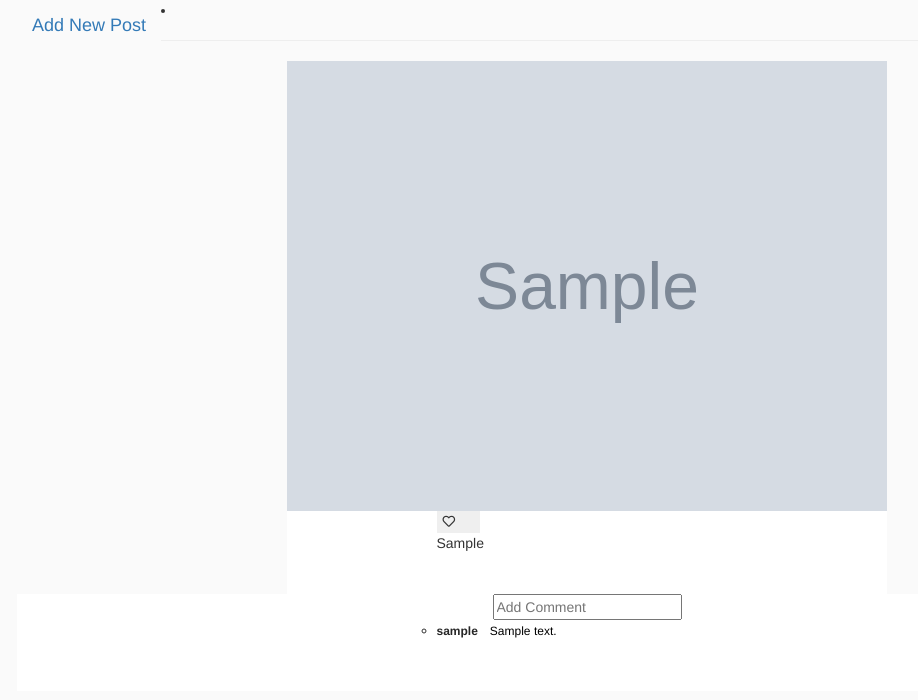
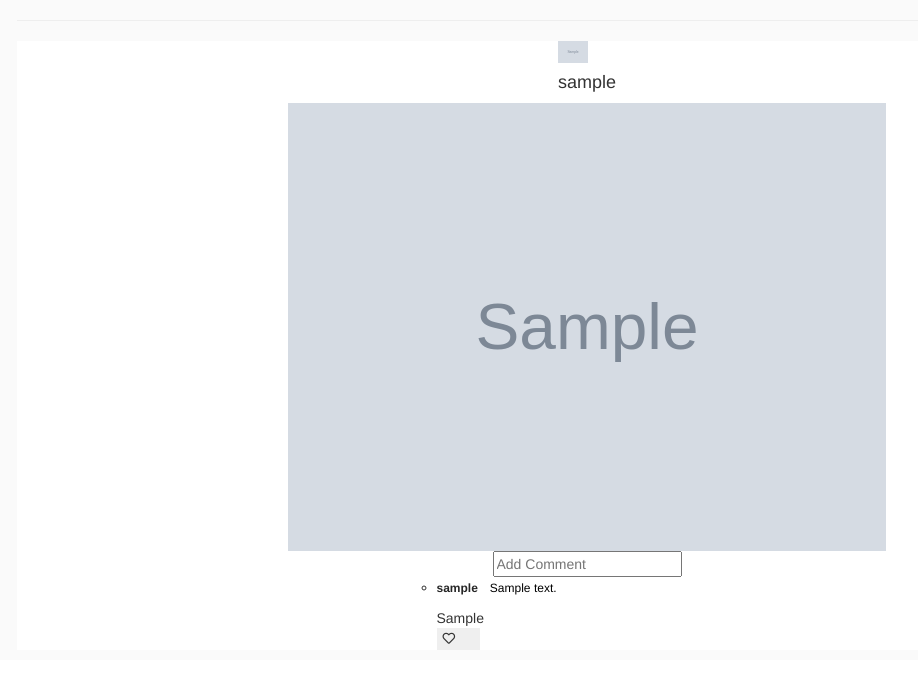
Before and after one commit to Cyrusluke925/petpals_app, a Django app: page /feed in a window 1280 px wide. Shown: the part 76-776 px from the top of the page, without its empty margins (53-971 px from the left). Run offline with Django 3.2, Linux system fonts and the light colour scheme; a user stored in the database is signed in; tables that the repository leaves empty hold one stand-in row (values such as "Sample post"); grey boxes marked "Sample" are stand-in pictures; some libraries are stand-ins or nearby versions.

Commit message:
fixed styling issue on comments and added user info

```diff
--- a/petpals_app/templates/petpals_app/feed.html
+++ b/petpals_app/templates/petpals_app/feed.html
@@ -1,55 +1,57 @@
-
-
-{% extends "petpals_app/base.html" %}
+{% extends 'petpals_app/base.html' %}
 
 {% block content %}
-<li><a class="navbar-brand" href="{% url 'post_create' %}">Add New Post</a></li>
-  <ul>
-      {% for post in posts %}
-        <hr>
-      <section class="post">
-        <li class='singlePost'>
-           <img src="{{post.image.url}}" width="600px">
-           <article class='captionAndLike'>
-           {{post.caption}}
-
-            <form class="likeform" method='POST' enctype='multipart/form-data' novalidate>
-              {% csrf_token %}
-              <input type="hidden" class='new_post' name="post" value={{post.id}}>
-              <input class='user' type='hidden' name='user' value={{request.user.id}}>
-              <button class='postLike'' value={{post.id}} type='submit' style='border: none'><i class="far fa-heart"></i></button>
-             </form>
-             </article>
-
-            <hr>
 
 
 
+<div>
+    {% for post in posts %}
+    <hr>
+    <ul class='singlePost'>
+        <article class='post'>
+            <li class="singlePost">
+                <section class='userInformation'>
+                <img class="user_profile_image" src="{{post.user.profile.profile_picture.url }}" width=30px>
+                <h4>{{post.user.username}}</h4>
+                </section>
+                <img src="{{post.image.url}}" width="598px">
+                <article class = 'captionAndLike'>
 
+                    <form class="likeform" method="POST" enctype="multipart/form-data" novalidate>
+                    {% csrf_token %}
+                    <input type='hidden' class='new_post' name="post" value={{post.id}}>
+                    <input class='user' type='hidden' name='user' value={{request.user.id}}>
+                    <button class='postLike' value={{post.id}} type='submit' style='border: none'><i class="far fa-heart"></i></button>
+                    </form>
+                    {{post.caption}}
 
-    </section>
+                    <article class="commentsAndLikes">
+                        <form type='submit' id='commentForm' method='POST' enctype="multipart/form-data">
+                            {% csrf_token %}
+                            <input type='text' id="commentBox" name='content' placeholder="Add Comment">
+                            <input type='hidden' name='post_id' required id='id_post_id' value={{post.id}} />
+                            </form>
+                            <div class="commentsContainer">
+                            {% for comment in post.comments.all %}
 
-      <section class='commentsAndLikes'>
-        <form  type='submit' id='commentForm' method="POST" enctype="multipart/form-data">
-          {% csrf_token %}
-          <input type="text" name="content" placeholder="Add Comment">
-          <input type="hidden" name="post_id" required id="id_post_id" value={{post.id}} />
-          <!-- <button type="submit">Post</button> -->
-        </form>
-        {% for comment in post.comments.all %}
                                 <ul class='commentList'>
                                     <li class='comment'>
                                         <article class='theComment'>
-              <p class="commentUser">{{ comment.user }}</p><p class='commentContent'>{{ comment.content }}</p>
+                                            <p class='commentUser' data-id='{{comment.user}}'>{{ comment.user }}</p><p class='commentContent' data-id='{{comment.post.id}}''> {{ comment.content }}</p>
                                         </article>
                                     </li>
                                 </ul>
                                 {% endfor %}
-        <hr>
-      {% endfor %}
-      </section>
+                            </div>
+                    </article>
+
+                </article>
             </li>
-  </ul>
+        </article>
 
 
+    </ul>
+    {% endfor %}
+</div>
+
 {% endblock %}
```
Lines whose indentation alone changed are shown as unchanged.
